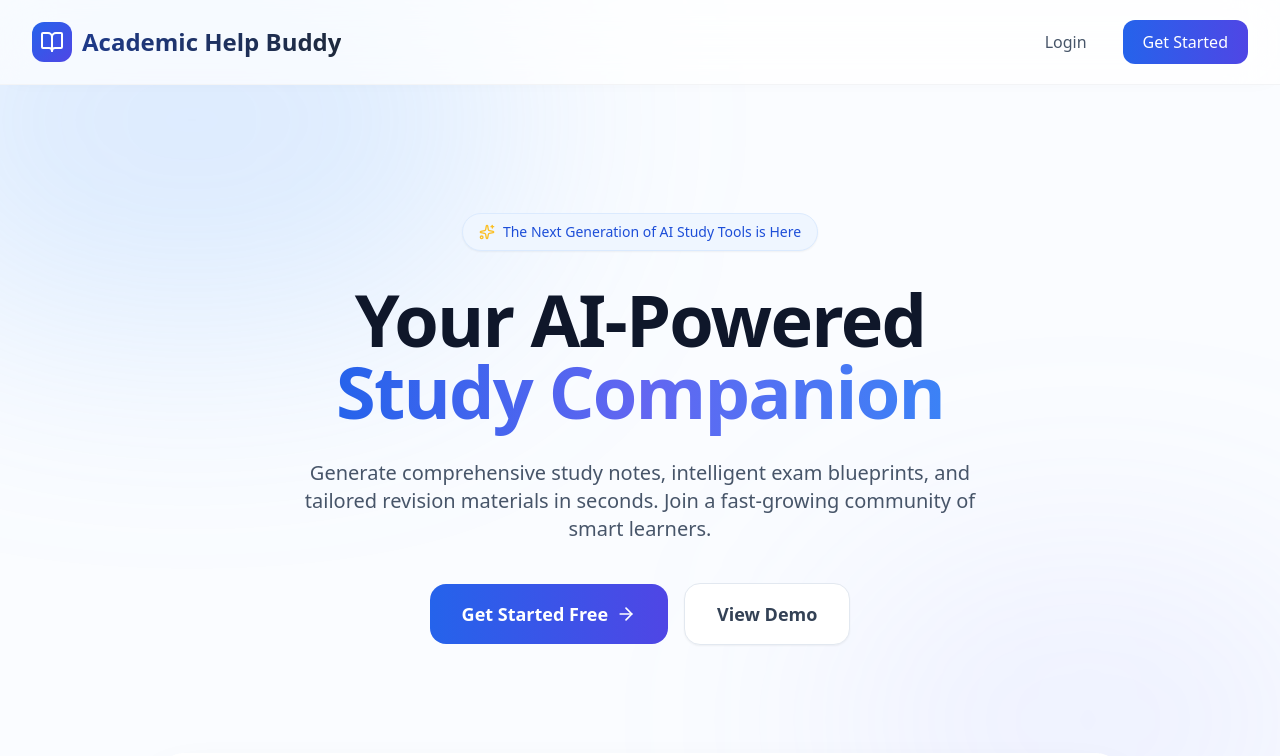
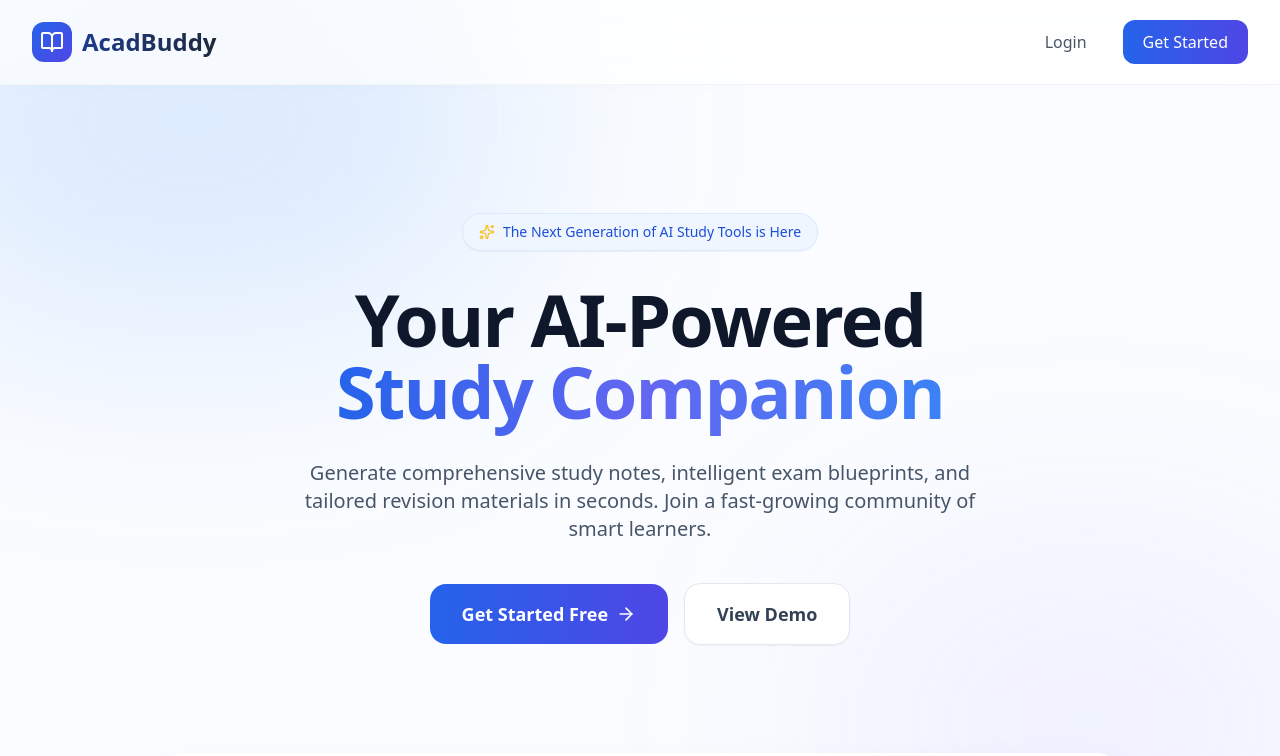
Before and after one commit to ankitmishra2002/Acadbuddy, a React (Vite) app in the folder frontend/: page / in a window 1280 px wide. Shown: the top 756 px of the page. Built offline with nearby package versions, Linux system fonts and the light colour scheme; no server answers; grey boxes are pictures that could not be loaded.

Commit message:
Updating the title.

```diff
--- a/frontend/src/Pages/Landing.jsx
+++ b/frontend/src/Pages/Landing.jsx
@@ -81,7 +81,7 @@ const Landing = () => {
                 <BookOpen className="text-white" size={24} />
               </div>
               <span className="text-xl sm:text-2xl font-bold bg-clip-text text-transparent bg-gradient-to-r from-blue-900 to-slate-800">
-                Academic Help Buddy
+                AcadBuddy
               </span>
             </Link>
             <div className="flex items-center gap-3 sm:gap-5">
```
